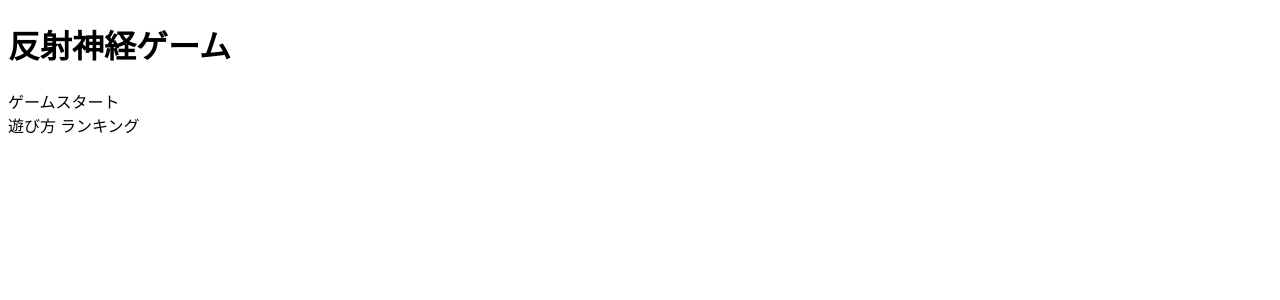
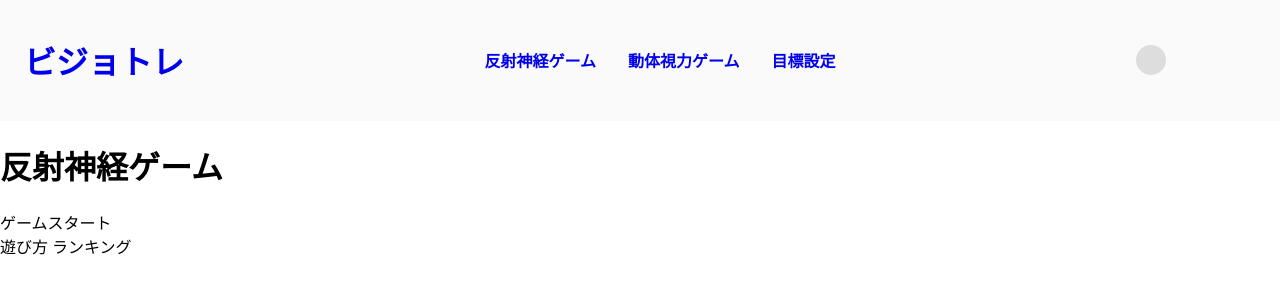
Before and after one commit to IshikawaMasato/visiontraining_2023, a Flask app: template templates/ref_game/ref_game.html in a window 1280 px wide. Shown: the top 300 px of the page. Run offline with Flask 3, Linux system fonts and the light colour scheme; the template is opened without the code that fills it, so the values that code supplies are empty.

Commit message:
[Add]ヘッダー追加＆cssの読込み [issue #14] - ref_game.html 	- ヘッダーを追加(利用者ページと同じもの) 	- header.cssの読込み

```diff
--- a/templates/ref_game/ref_game.html
+++ b/templates/ref_game/ref_game.html
@@ -4,9 +4,43 @@
     <meta charset="UTF-8">
     <meta name="viewport" content="width=device-width, initial-scale=1.0">
     <link rel="stylesheet" href="../../static/css/ref_game.css">
+    <link rel="stylesheet" href="../../static/css/header.css">
     <title>反射神経ゲーム</title>
 </head>
 <body>
+    <header id="header" class="header">
+        <h1 id="header" class="header-logo"><a href="top.html">ビジョトレ</a></h1>
+
+        <nav class="header-nav">
+            <ul class="header-list">
+              <li class="header-item"><a href="ref_game.html">反射神経ゲーム</a></li>
+              <li class="header-item"><a href="dva_game.html">動体視力ゲーム</a></li>
+                <li class="header-item"><a href="vision_register.html">目標設定</a></li>
+            </ul>
+        </nav>
+
+        <div class="account-icon" id="accountIcon"></div>
+        <div class="account-menu" id="accountMenu">
+          <div class="account-menu-item"><a href="#">ログアウト</a></div>
+          <div class="account-menu-item"><a href="account_delete.html">退会</a></div>
+        </div>
+
+        <script>
+            const accountIcon = document.getElementById("accountIcon");
+            const accountMenu = document.getElementById("accountMenu");
+
+            accountIcon.addEventListener("click", () => {
+              accountMenu.style.display = accountMenu.style.display === "none" ? "block" : "none";
+            });
+
+            document.addEventListener("click", (event) => {
+              if (!accountIcon.contains(event.target) && !accountMenu.contains(event.target)) {
+                accountMenu.style.display = "none";
+              }
+            });
+        </script>
+    </header>
+
     <h1>反射神経ゲーム</h1>
     <div>
         <span>ゲームスタート</span>
```
